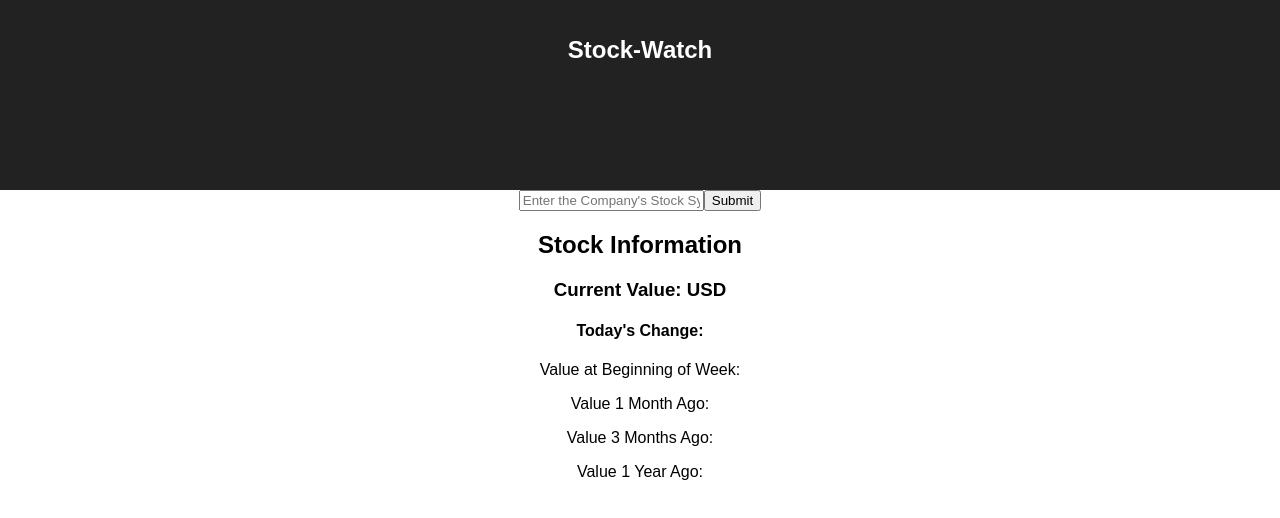
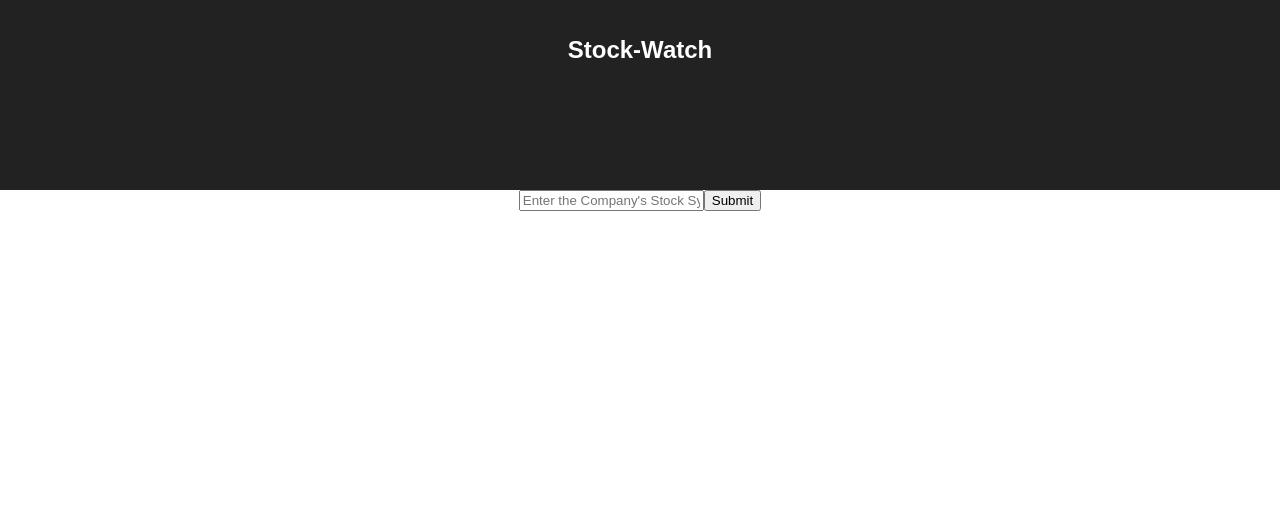
Before and after one commit to arcox80/stock-watch, a React (Create React App) app: page / in a window 1280 px wide. Shown: the top 518 px of the page. Built offline with nearby package versions, Linux system fonts and the light colour scheme.

Commit message:
Update SearchResults to correctly call state properties in mapstatetoprops and add redux dev tools

```diff
--- a/src/components/SearchResults.js
+++ b/src/components/SearchResults.js
@@ -3,38 +3,44 @@ import {connect} from 'react-redux';
 
 //import '../searchresults.css';
 
-export function SearchResults(props) {
-  if (props.stockSpinner) {
+export class SearchResults extends React.Component {
+  render() {
+    if (!this.props.symbol) {
+      return (<div></div>);
+    } else if (this.props.stockSpinner) {
       return (
         <div>
           <img src="../../public/loading.gif" alt="Loading"/>
         </div>
       );
-  }
+    } else {
       return (
         <div>
-      <h2>{props.symbol} Stock Information</h2>
-      <h3>Current Value: {props.currentValue} USD</h3>
-      <h4>Today's Change: {props.change}</h4>
-      <span>{props.currentTimeOfQuote}</span>
-      <p>Value at Beginning of Week: {props.weekStartingValue}</p>
-      <p>Value 1 Month Ago: {props.oneMonthValue}</p>
-      <p>Value 3 Months Ago: {props.threeMonthValue}</p>
-      <p>Value 1 Year Ago: {props.yearValue}</p>
+          <h2>{this.props.symbol} Stock Information</h2>
+          <h3>Current Value: {this.props.currentValue} USD</h3>
+          <h4>Today's Change: {this.props.change}</h4>
+          <span>{this.props.currentTimeOfQuote}</span>
+          <p>Value at Beginning of Week: {this.props.weekStartingValue}</p>
+          <p>Value 1 Month Ago: {this.props.oneMonthValue}</p>
+          <p>Value 3 Months Ago: {this.props.threeMonthValue}</p>
+          <p>Value 1 Year Ago: {this.props.yearValue}</p>
         </div>
       );
     }
+  }
+}
 
 const mapStateToProps = state => ({
-  symbol: state.symbol,
-  currentTimeOfQuote: state.currentTimeOfQuote,
-  currentValue: state.currentValue,
-  startingValue: state.startingValue,
-  change: state.change,
-  weekStartingValue: state.weekStartingValue,
-  oneMonthValue: state.oneMonthValue,
-  threeMonthValue: state.threeMonthValue,
-  yearValue: state.yearValue,
+  symbol: state.stock.symbol,
+  stockSpinner: state.stock.stockSpinner,
+  currentTimeOfQuote: state.stock.currentTimeOfQuote,
+  currentValue: state.stock.currentValue,
+  startingValue: state.stock.startingValue,
+  change: state.stock.change,
+  weekStartingValue: state.stock.weekStartingValue,
+  oneMonthValue: state.stock.oneMonthValue,
+  threeMonthValue: state.stock.threeMonthValue,
+  yearValue: state.stock.yearValue,
 });
 
 export default connect(mapStateToProps)(SearchResults);
--- a/src/reducers/headlineReducer.js
+++ b/src/reducers/headlineReducer.js
@@ -5,7 +5,7 @@ const initialState = {
   headlines: []
 };
 
-export default function headlineReducer(state=initialState, action) {
+export default function headline(state=initialState, action) {
   if (action.type === actions.FETCH_HEADLINES_REQUEST) {
     return Object.assign({}, state, {
       headlineSpinner: true
--- a/src/reducers/stockReducer.js
+++ b/src/reducers/stockReducer.js
@@ -13,7 +13,7 @@ const initialState = {
   yearValue: null,
 };
 
-export default function stockReducer(state=initialState, action) {
+export default function stock(state=initialState, action) {
   if (action.type === actions.FETCH_STOCK_REQUEST) {
     return Object.assign({}, state, {
       stockSpinner: true
--- a/src/store.js
+++ b/src/store.js
@@ -1,6 +1,13 @@
-import {createStore, applyMiddleware} from 'redux';
+import {createStore, applyMiddleware, compose} from 'redux';
 import thunk from 'redux-thunk';
 
-import reducer from './reducers';
+import reducer from './reducers/index';
 
-export default createStore(reducer, applyMiddleware(thunk));
+//export default createStore(reducer, applyMiddleware(thunk));
+
+const composeEnhancers = window.__REDUX_DEVTOOLS_EXTENSION_COMPOSE__ || compose;
+const store = createStore(reducer, /* preloadedState, */ composeEnhancers(
+    applyMiddleware(thunk)
+));
+
+export default store;
```
Also changed, not shown: server.js (+4 -6 lines), src/reducers/index.js (+5 -5 lines). Lines whose indentation alone changed are shown as unchanged.
